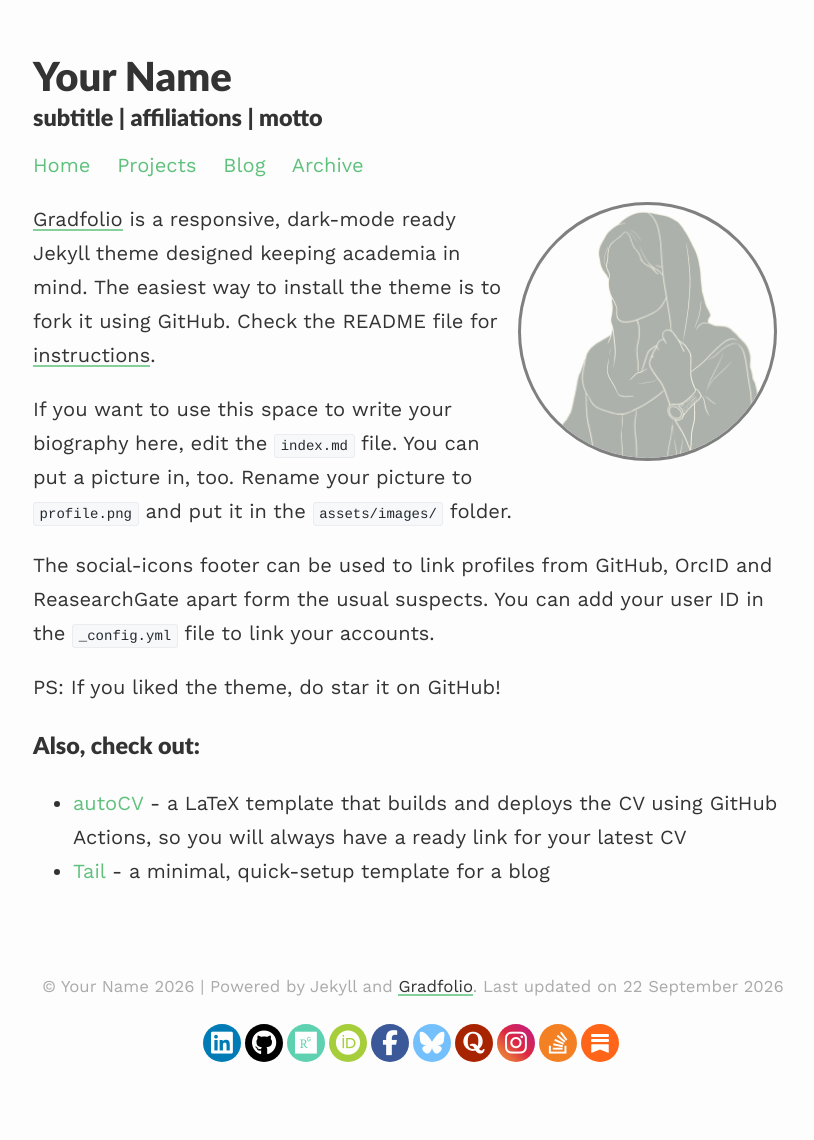
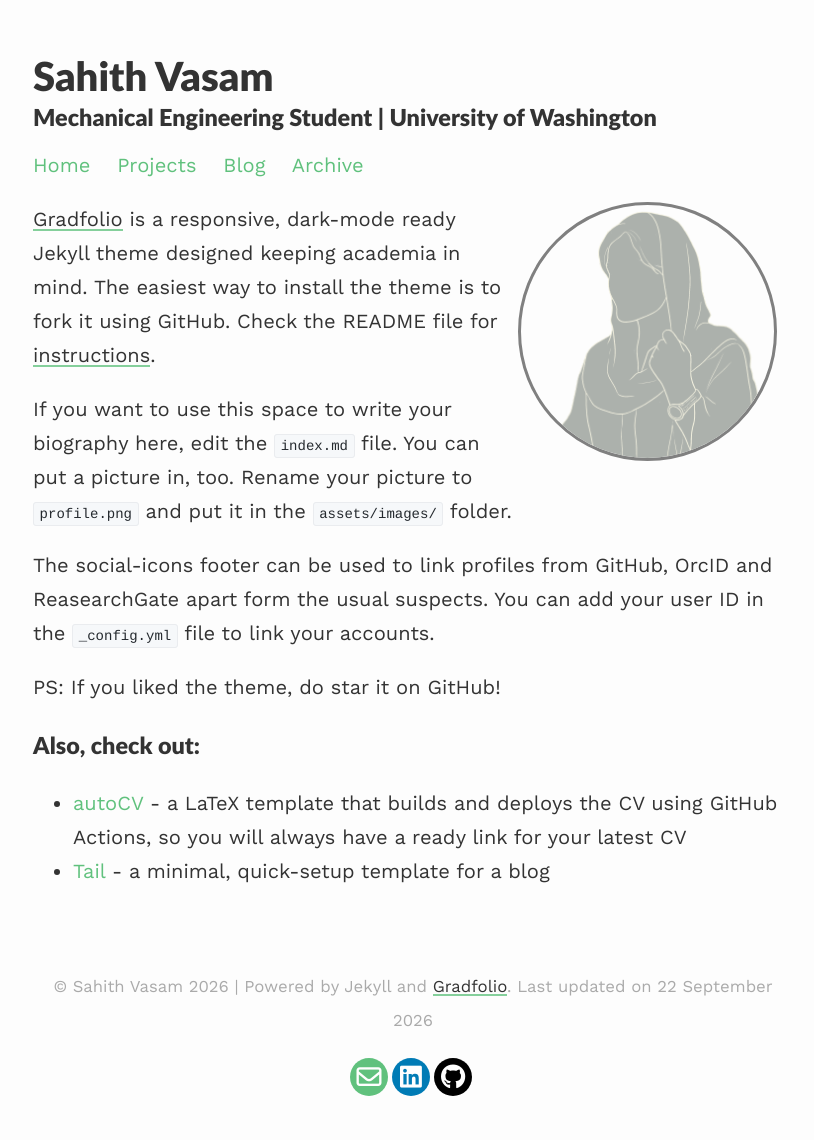
Before and after one commit to Sahithium-Z/Sahithium-Z.github.io, a Jekyll site: the page built from index.md, in a window 1280 px wide. Shown: the whole page, without its empty margins (227-1041 px from the left). Built offline with Jekyll 4.4.1, drawn with Linux system fonts in a browser that asks for light colours; before the commit the page ends 1106 px from its top, so only the background shows below that.

Commit message:
Personalizing config

```diff
--- a/_config.yml
+++ b/_config.yml
@@ -1,11 +1,11 @@
 ### your site title here
 
-title: Your Name
-description: subtitle | affiliations | motto
+title: Sahith Vasam
+description: Mechanical Engineering Student | University of Washington
 
 baseurl: "" #name of GitHub repository
 #url: "" #custom url to be used instead of GitHub repository
-email: #
+email: sahith.vasam@proton.me
 
 # Pagination
 paginate: 4
@@ -13,16 +13,16 @@ permalink: /blog/:year/:title/
 paginate_path: /blog/page:num/
 
 # Social media links in footer
-linkedin: "#"
-stackoverflow: "#"
-github: "#"
-researchgate: "#"
-orcid: "#"
-quora: "#"
-instagram: "#"
-facebook: "#"
-bluesky: "#"
-substack: "#"
+linkedin: "sahith-vasam"
+#stackoverflow: "#"
+github: "Sahithium-Z"
+#researchgate: "#"
+#orcid: "#"
+#quora: "#"
+#instagram: "#"
+#facebook: "#"
+#bluesky: "#"
+#substack: "#"
 
 # Markdown
 highlighter: rouge
```
